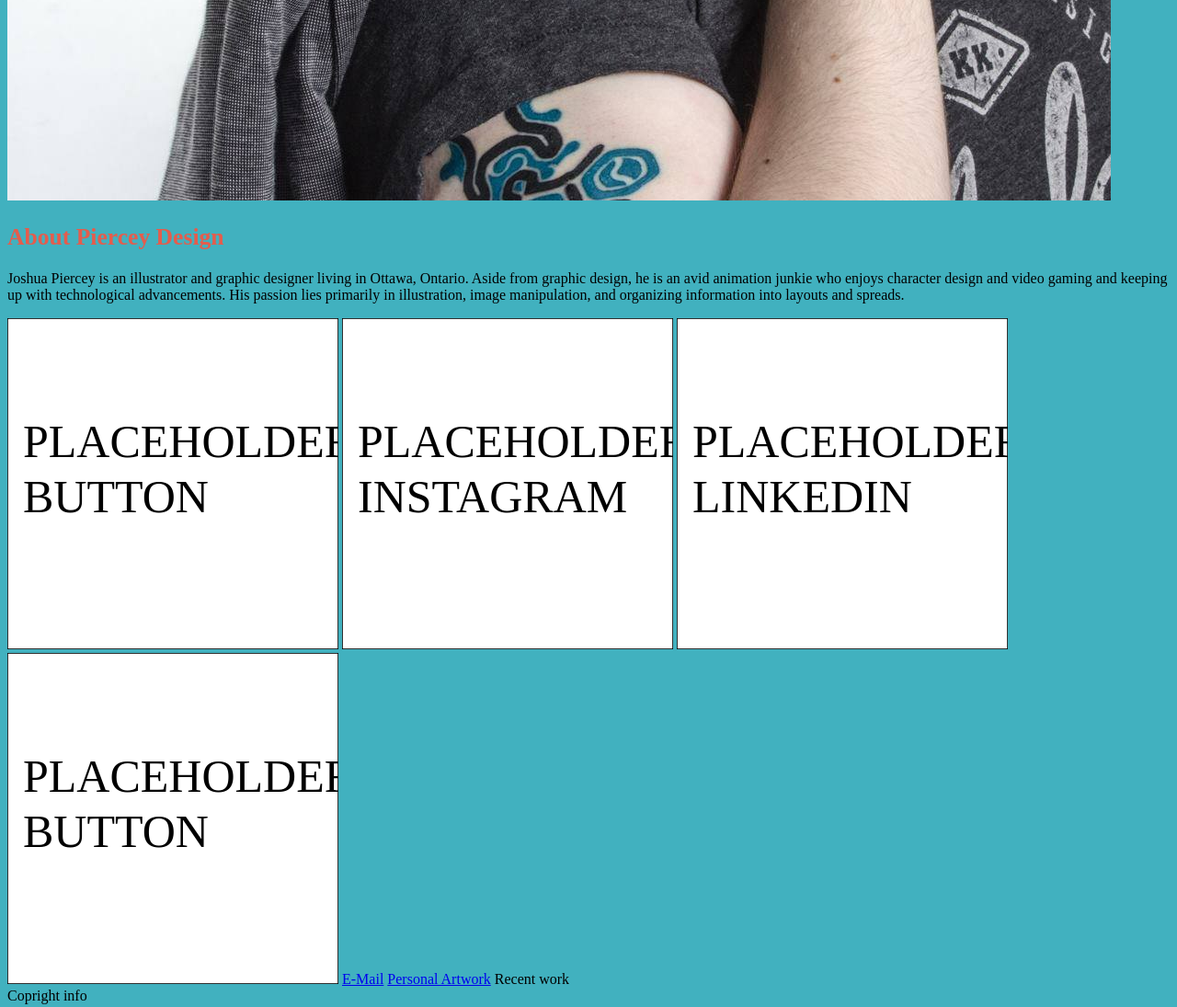
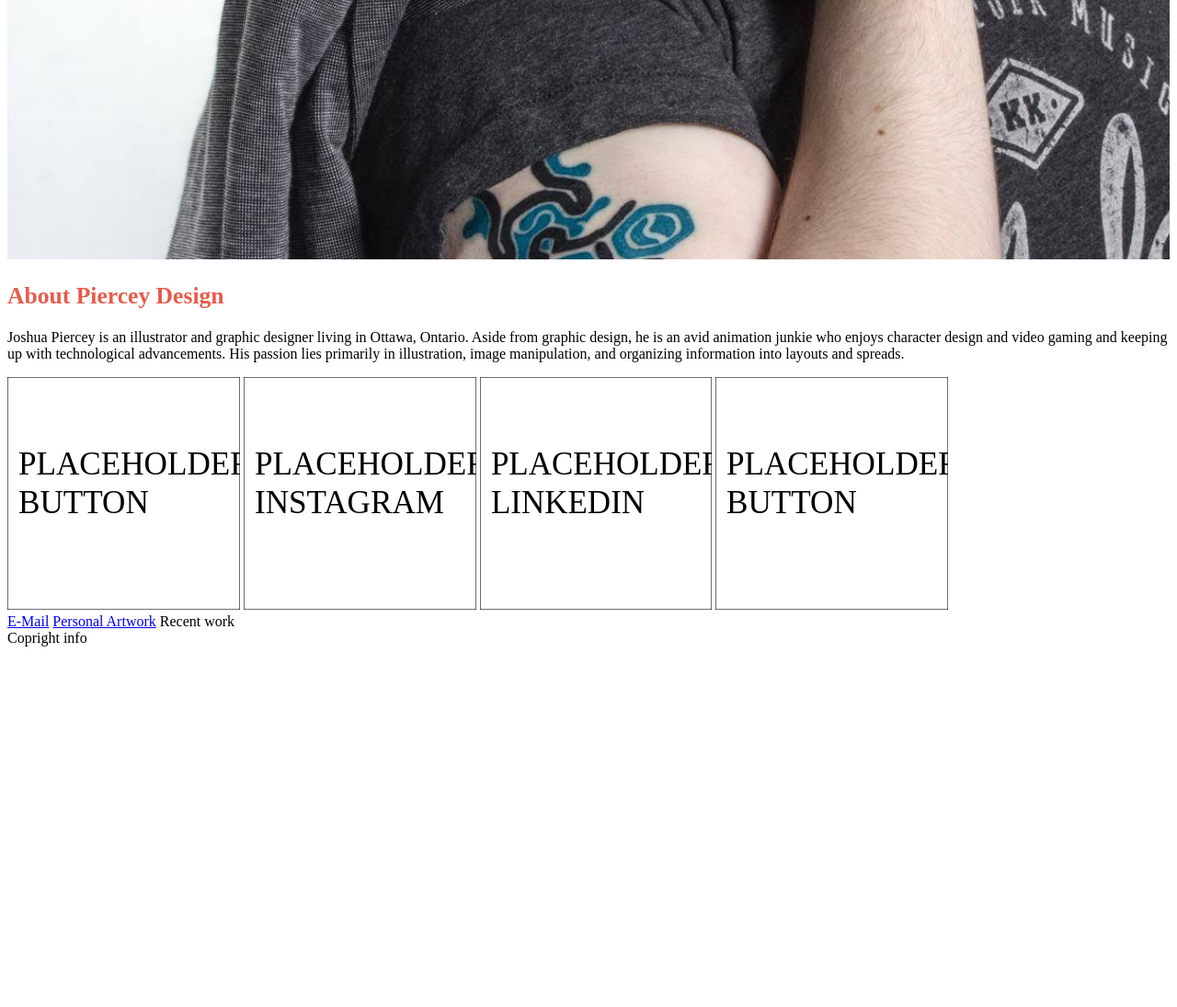
Before and after one commit to Pierceyonder/dsn1675-project-1, a plain HTML site: page index.html in a window 1280 px wide. Shown: the part 1062-2157 px from the top of the page at 92% size. After the commit the page ends 1773 px from the top, so only its background shows below. Drawn offline with Linux system fonts and the light colour scheme.

Commit message:
Added images and placeholder buttons.

```diff
--- a/css/main.css
+++ b/css/main.css
@@ -17,7 +17,8 @@ html {
 }
 
 body {
-	background-color: #41b1bf;
+margin: none;
+padding: none;
 }
 
 h1 {
@@ -30,3 +31,12 @@ h2 {
 	font-size: 1.6em;
 	color: #e55c4c;
 }
+
+.profilepic {
+	width: 100%;
+	padding: none;
+}
+
+.socialmedia {
+	width: 20%;
+}
--- a/index.html
+++ b/index.html
@@ -14,7 +14,7 @@
 
 <h1>Joshua Piercey</h1>
 
-<img class="profilepic" src="/images/profile.jpg" alt="A photo of Joshua">
+<img class="profilepic" src="images/profile.jpg" alt="A photo of Joshua">
 
 <h2>About Piercey Design</h2>
 
@@ -26,10 +26,12 @@ His passion lies primarily in illustration, image manipulation, and organizing i
 into layouts and spreads.</p>
 </div>
 
-<img class="socialmedia" src="/images/button.svg" alt="Twitter social media icon">
-<img class="socialmedia" src="/images/insta.svg" alt="Instagram social media icon">
-<img class="socialmedia" src="/images/linkedin.svg" alt="Linkedin social media icon">
-<img class="socialmedia" src="/images/button.svg" alt="Behance social media icon">
+<div class="socialmediabuttons">
+	<img class="socialmedia" src="images/button.svg" alt="Twitter social media icon">
+	<img class="socialmedia" src="images/insta.svg" alt="Instagram social media icon">
+	<img class="socialmedia" src="images/linkedin.svg" alt="Linkedin social media icon">
+	<img class="socialmedia" src="images/button.svg" alt="Behance social media icon">
+</div>
 
 <a href="joshpiercey@hotmail.com">E-Mail</a>
 <a href="http://pierceydesign.tumblr.com/">Personal Artwork</a>
```
